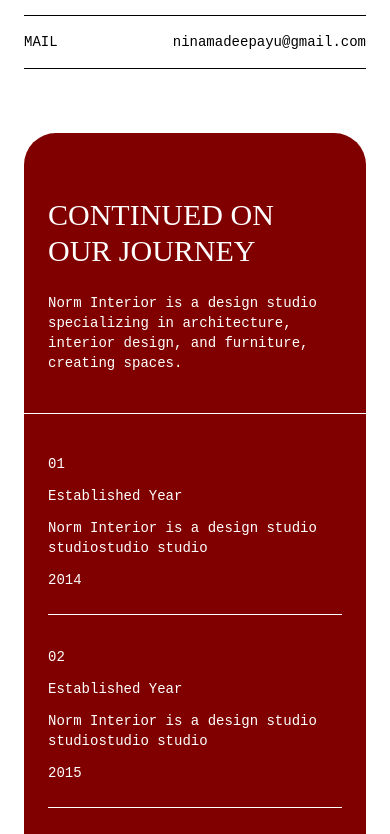
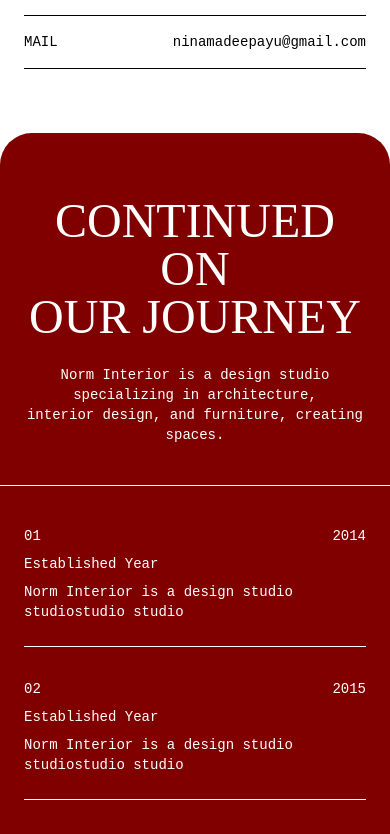
Before and after one commit to DeepayuNinama/Shudevyam, a React (Vite) app in the folder shudevyam/: page /about in a window 390 px wide. Shown: the part 700-1534 px from the top of the page. Built offline with nearby package versions, Linux system fonts and the light colour scheme; a web font is replaced by a local one.

Commit message:
About page fixed

```diff
--- a/shudevyam/src/pages/About.jsx
+++ b/shudevyam/src/pages/About.jsx
@@ -13,7 +13,7 @@ const About = () => {
     { id:6 , title:"Established Year",  desc:"Norm Interior is a design studio studiostudio studio", year:"2024" },
   ];
   return (
-    <div className="w-full max-w-[1400px] mx-auto mt-24 px-6 sm:px-10 lg:px-0 lg:max-w-none lg:w-screen lg:ml-[50%] lg:-translate-x-1/2">
+    <div className="w-full max-w-[1400px] mx-auto mt-24 sm:mt-24 px-6 sm:px-10 lg:px-0 lg:max-w-none lg:w-screen lg:ml-[50%] lg:-translate-x-1/2">
       <section className="flex flex-col lg:flex-row justify-between gap-10 lg:gap-0 mt-16 lg:mt-40 lg:h-180">
         <div className="flex flex-col w-full lg:w-1/3 items-start justify-end text-start lg:ml-20 lg:-rotate-90">
           <p className='text-base sm:text-xl lg:text-2xl uppercase mt-6 sm:mt-10 lg:mt-0'>founder</p>
@@ -35,21 +35,23 @@ const About = () => {
         </div>
       </section>
 
-      <section className='bg-[#800000] w-full mt-16 sm:mt-24 lg:mt-28 rounded-[32px] sm:rounded-[50px] lg:rounded-[50px] -mb-24 sm:-mb-32 lg:-mb-40 lg:h-400'>
-        <div className='flex flex-col lg:flex-row justify-between pt-16 sm:pt-24 lg:pt-28 items-start lg:items-end border-b pb-10 sm:pb-16 lg:pb-20 border-white px-6 sm:px-10 lg:px-20 gap-6'>
-          <h1 className='text-white text-3xl sm:text-5xl lg:text-8xl text-start uppercase font-rozha'>Continued on <br /> our journey</h1>
-          <h1 className='text-white text-start text-sm sm:text-base lg:text-lg lg:px-20'>Norm Interior is a design studio specializing in architecture, <br /> interior design, and furniture, creating spaces.</h1>
+      <section className='bg-[#800000] w-screen ml-[50%] -translate-x-1/2 sm:w-full sm:ml-0 sm:translate-x-0 mt-16 sm:mt-24 lg:mt-28 rounded-[32px] sm:rounded-[50px] lg:rounded-[50px] -mb-24 sm:-mb-32 lg:-mb-40 lg:h-400 pb-20 sm:pb-0'>
+        <div className='flex flex-col lg:flex-row justify-between pt-16 sm:pt-24 lg:pt-28 items-center lg:items-end border-b pb-10 sm:pb-16 lg:pb-20 border-white px-6 sm:px-10 lg:px-20 gap-6'>
+          <h1 className='text-white text-5xl sm:text-5xl lg:text-8xl text-center uppercase font-rozha'>Continued on <br /> our journey</h1>
+          <h1 className='text-white text-center lg:text-start text-sm sm:text-base lg:text-lg lg:px-20'>Norm Interior is a design studio specializing in architecture, <br /> interior design, and furniture, creating spaces.</h1>
         </div>
 
         <div className='flex flex-col lg:flex-row mx-6 sm:mx-10 lg:mx-20 mt-10 sm:mt-16 lg:mt-28 gap-10 lg:gap-20 justify-between pb-12 lg:pb-20'>
 
           <div className='flex flex-col gap-8 lg:gap-10 w-full lg:w-1/2 text-start lg:mt-38'>
             {journeyMap.map((item, index) => (
-              <div key={item.id} className='flex flex-col sm:flex-row sm:items-center border-b pb-6 sm:pb-8 text-white border-white gap-3 sm:gap-8 lg:gap-16 lg:flex-row lg:items-center lg:pb-8'>
-                <p className="text-sm sm:text-base">{String(index + 1).padStart(2, '0')}</p>
+              <div key={item.id} className='flex flex-col border-b pb-6 sm:pb-8 text-white border-white gap-2 sm:gap-3'>
+                <div className="flex items-center justify-between">
+                  <p className="text-sm sm:text-base">{String(index + 1).padStart(2, '0')}</p>
+                  <p className="text-sm sm:text-base">{item.year}</p>
+                </div>
                 <p className="text-sm sm:text-base">{item.title}</p>
                 <p className="text-sm sm:text-base">{item.desc}</p>
-                <p className="text-sm sm:text-base">{item.year}</p>
               </div>
             ))}
 
--- a/shudevyam/src/pages/Testimonials.jsx
+++ b/shudevyam/src/pages/Testimonials.jsx
@@ -45,9 +45,9 @@ export default function Testimonials() {
   const currentData = TestimonialData[currentIndex];
 
   return (
-    <div className='w-full mx-auto'>
+    <div className='w-full mx-auto pt-32 sm:pt-0'>
 
-      <section className='flex flex-col gap-6 sm:gap-8 justify-end text-start mt-30 md:mt-40 mx-6 sm:mx-10 lg:mx-20'>
+      <section className='flex flex-col gap-6 sm:gap-8 justify-end text-start mt-0 sm:mt-32 lg:mt-40 mx-6 sm:mx-10 lg:mx-20'>
         <h1 className='text-4xl sm:text-6xl lg:text-9xl uppercase'>Testimonials</h1>
         <p className='w-full lg:w-1/2 pr-0 lg:pr-28 text-base sm:text-lg'>
           For over a decade, we have been more than just a boutique—we are a destination for the modern woman. From breezy summer staples to luxurious wedding couture, explore the designs that have defined our journey
```
